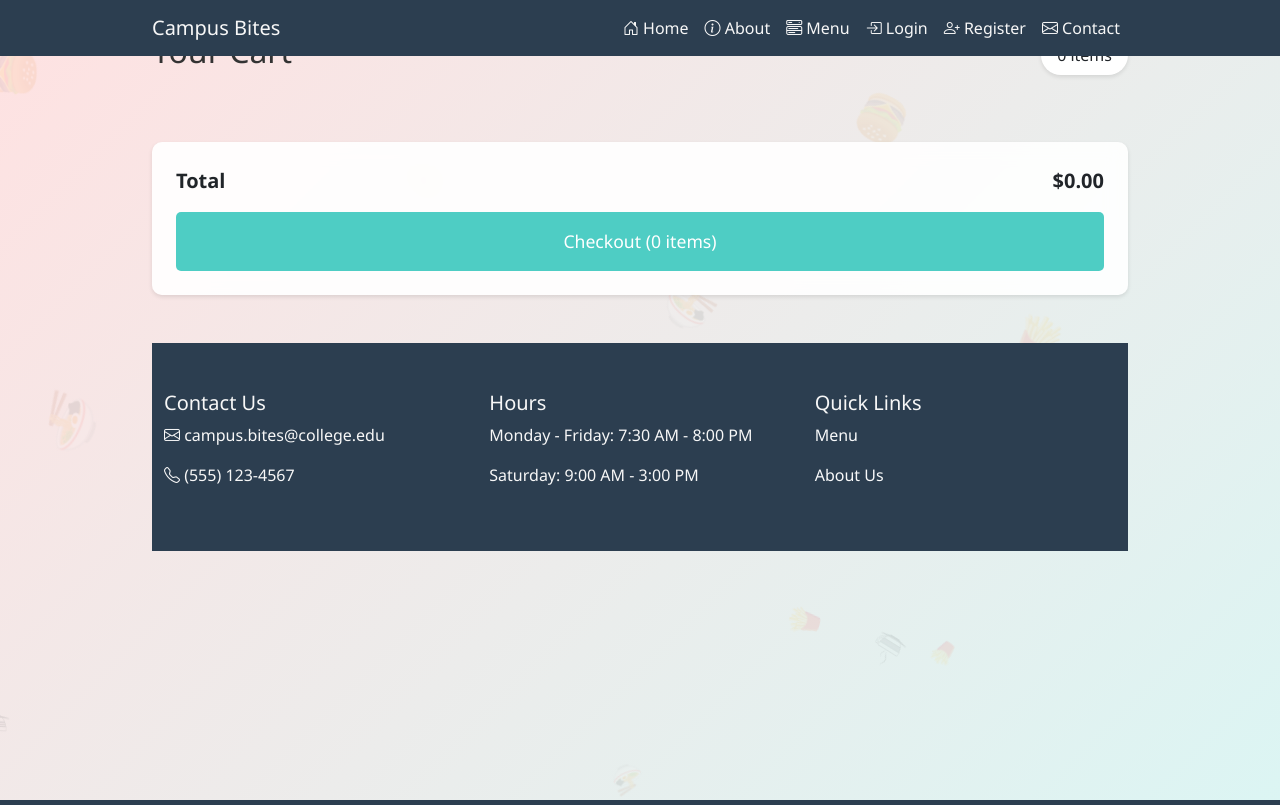
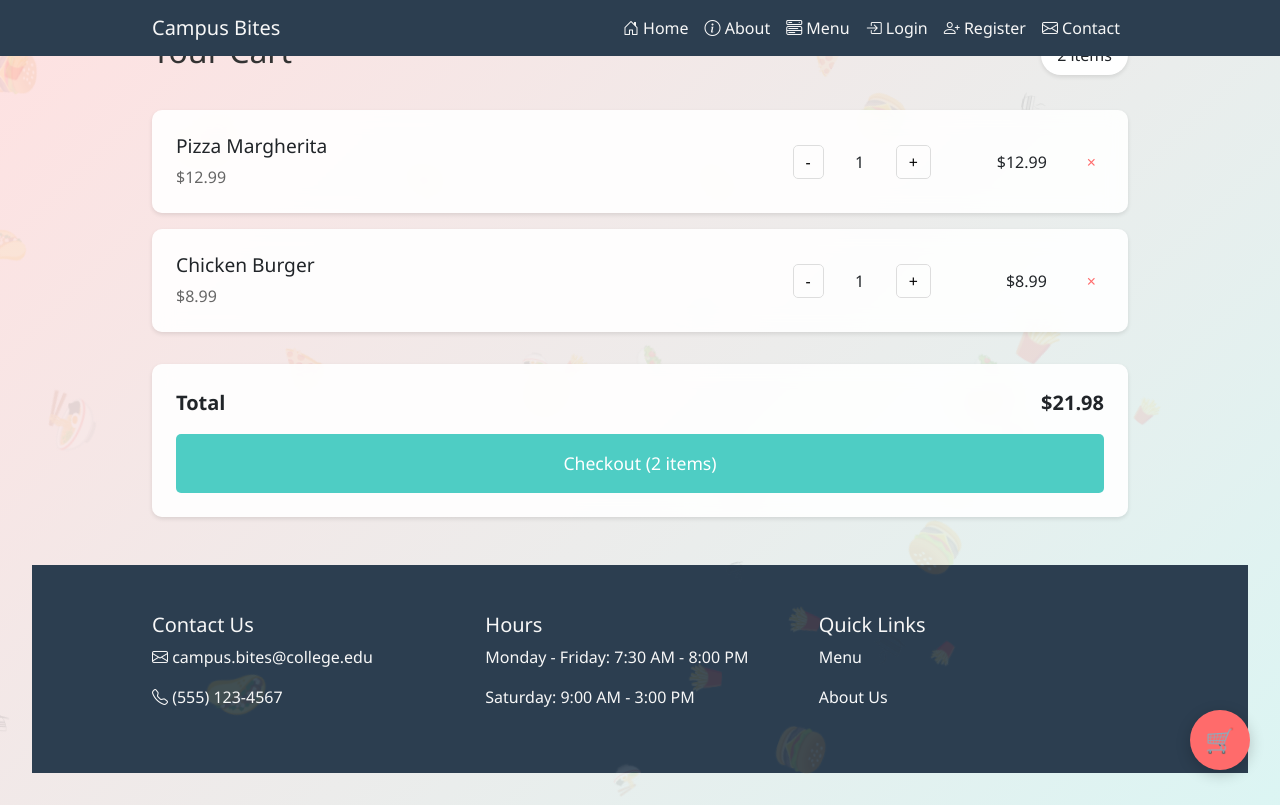
Before and after one commit to sundarg1502/Campus-Bites, a Django app: page /menu/cart in a window 1280 px wide. Run offline with Django 5.2, Linux system fonts and the light colour scheme; some libraries are stand-ins or nearby versions.

Commit message:
Fix : enable the functions of the menu items plus and minus button

```diff
--- a/Home/templates/includes/base.html
+++ b/Home/templates/includes/base.html
@@ -12,7 +12,30 @@
     <link href="https://cdnjs.cloudflare.com/ajax/libs/bootstrap-icons/1.11.1/font/bootstrap-icons.min.css" rel="stylesheet">
     <link rel="stylesheet" href={% static 'css/header.css' %}>
     <link rel="stylesheet" href={% static 'css/footer.css' %}>
+    <style>
+        .floating-cart {
+            position: fixed;
+            bottom: 30px;
+            right: 30px;
+            background: var(--primary);
+            color: white;
+            width: 60px;
+            height: 60px;
+            border-radius: 50%;
+            display: flex;
+            align-items: center;
+            justify-content: center;
+            font-size: 24px;
+            cursor: pointer;
+            box-shadow: 0 4px 15px rgba(0,0,0,0.2);
+            transition: transform 0.3s ease;
+            z-index: 1000;
+        }
 
+        .floating-cart:hover {
+            transform: scale(1.1);
+        }
+    </style>
     {% block css%}
     {% endblock %}
 </head>
@@ -22,6 +45,8 @@
 
 {% block content %}
 {% endblock%}
+
+<div class="floating-cart"><a href="{% url "Menu:cart" %}" style="text-decoration:none">🛒</a></div>
 
 {% include "includes/footer.html" %}
 
--- a/Home/templates/index.html
+++ b/Home/templates/index.html
@@ -39,7 +39,7 @@
                 <a href="{% url "Menu:index" %}">
                 <div class="masonry-item">
                     {% comment %} <span class="category-tag">Breakfast</span> {% endcomment %}
-                    <img src="{{category.img}}" alt="{{category.name}}">
+                    <img src="{{category.img}}" alt="{{category.name}}" >
                     <div class="item-overlay">
                         <h4>{{category.name}}</h4>
                         <p>{{category.description}}</p>
--- a/Menu/models.py
+++ b/Menu/models.py
@@ -54,3 +54,6 @@
 
 class Cart(models.Model):
     name = models.CharField(max_length=25)
+    quantity = models.IntegerField()
+    price = models.IntegerField()
+    status = models.BooleanField(default=True)
--- a/Menu/templates/cart.html
+++ b/Menu/templates/cart.html
@@ -16,26 +16,134 @@
         <div class="header">
             <h1>Your Cart</h1>
             <div class="cart-count">
-                <span id="itemCount">0 items</span>
+                <span id="itemCount">2 items</span>
             </div>
         </div>
 
         <div class="cart-items" id="cartItems">
-            <!-- Cart items will be dynamically inserted here -->
+            <!-- Static Product 1 -->
+            <div class="cart-item" data-id="1">
+                <div class="item-details">
+                    <h3>Pizza Margherita</h3>
+                    <div class="item-price">$12.99</div>
+                </div>
+                <div class="quantity-controls">
+                    <button class="quantity-btn minus" onclick="updateQuantity(1, -1)">-</button>
+                    <span class="quantity">1</span>
+                    <button class="quantity-btn plus" onclick="updateQuantity(1, 1)">+</button>
+                    <div class="subtotal">$12.99</div>
+                    <button class="remove-btn" onclick="removeItem(1)">×</button>
+                </div>
+            </div>
 
+            <!-- Static Product 2 -->
+            <div class="cart-item" data-id="2">
+                <div class="item-details">
+                    <h3>Chicken Burger</h3>
+                    <div class="item-price">$8.99</div>
+                </div>
+                <div class="quantity-controls">
+                    <button class="quantity-btn minus" onclick="updateQuantity(2, -1)">-</button>
+                    <span class="quantity">1</span>
+                    <button class="quantity-btn plus" onclick="updateQuantity(2, 1)">+</button>
+                    <div class="subtotal">$8.99</div>
+                    <button class="remove-btn" onclick="removeItem(2)">×</button>
+                </div>
+            </div>
         </div>
 
         <div class="cart-summary">
             <div class="total">
                 <span>Total</span>
-                <span id="totalAmount">$0.00</span>
+                <span id="totalAmount">$21.98</span>
             </div>
             <button class="checkout-btn" id="checkoutBtn">
-                Checkout (0 items)
+                Checkout (2 items)
             </button>
         </div>
+    </div>
 {% endblock %}
 
 {% block script %}
 <script src={% static "js/cart.js" %}></script>
+<script>
+document.addEventListener('DOMContentLoaded', () => {
+    // Initialize floating food items
+    const foodEmojis = ['🍕', '🍔', '🍟', '🌮', '🥗', '🍜', '☕'];
+    const floatingItems = document.getElementById('floatingItems');
+
+    for (let i = 0; i < 20; i++) {
+        const item = document.createElement('div');
+        item.className = 'floating-item';
+        item.textContent = foodEmojis[Math.floor(Math.random() * foodEmojis.length)];
+        item.style.setProperty('--rotation', `${Math.random() * 360}deg`);
+        item.style.left = `${Math.random() * 100}%`;
+        item.style.top = `${Math.random() * 100}%`;
+        item.style.fontSize = `${Math.random() * 30 + 20}px`;
+        floatingItems.appendChild(item);
+
+        // Random floating animation
+        gsap.to(item, {
+            y: `${Math.random() * 100 - 50}px`,
+            x: `${Math.random() * 100 - 50}px`,
+            rotation: `${Math.random() * 360}deg`,
+            duration: Math.random() * 5 + 5,
+            repeat: -1,
+            yoyo: true,
+            ease: 'none'
+        });
+    }
+
+    // Cart functionality
+    function updateQuantity(id, change) {
+        const cartItem = document.querySelector(`.cart-item[data-id="${id}"]`);
+        const quantityElement = cartItem.querySelector('.quantity');
+        const priceElement = cartItem.querySelector('.item-price');
+        const subtotalElement = cartItem.querySelector('.subtotal');
+
+        let quantity = parseInt(quantityElement.textContent);
+        const price = parseFloat(priceElement.textContent.replace('$', ''));
+
+        quantity = Math.max(1, quantity + change);
+        quantityElement.textContent = quantity;
+        subtotalElement.textContent = `$${(price * quantity).toFixed(2)}`;
+
+        updateTotals();
+    }
+
+    function removeItem(id) {
+        const cartItem = document.querySelector(`.cart-item[data-id="${id}"]`);
+        cartItem.remove();
+        updateTotals();
+    }
+
+    function updateTotals() {
+        const cartItems = document.querySelectorAll('.cart-item');
+        let totalQuantity = 0;
+        let totalAmount = 0;
+
+        cartItems.forEach(item => {
+            const quantity = parseInt(item.querySelector('.quantity').textContent);
+            const subtotal = parseFloat(item.querySelector('.subtotal').textContent.replace('$', ''));
+
+            totalQuantity += quantity;
+            totalAmount += subtotal;
+        });
+
+        document.getElementById('itemCount').textContent = `${totalQuantity} items`;
+        document.getElementById('totalAmount').textContent = `$${totalAmount.toFixed(2)}`;
+        document.getElementById('checkoutBtn').textContent = `Checkout (${totalQuantity} items)`;
+    }
+
+    // Checkout button click handler
+    document.getElementById('checkoutBtn').addEventListener('click', () => {
+        const cartItems = document.querySelectorAll('.cart-item');
+        if (cartItems.length === 0) {
+            alert('Your cart is empty!');
+        } else {
+            alert('Proceeding to checkout...');
+        }
+    });
+});
+</script>
 {% endblock %}
--- a/static/js/cart.js
+++ /dev/null
@@ -1,84 +0,0 @@
-
-
-
- let cartItems = [
-    { id: 1, name: 'Margherita Pizza', price: 12.99, quantity: 1 },
-    { id: 2, name: 'Burger Combo', price: 15.99, quantity: 2 },
-    { id: 3, name: 'Caesar Salad', price: 8.99, quantity: 1 }
-];
-
-// Initialize floating food items
-const foodEmojis = ['🍕', '🍔', '🍟', '🌮', '🥗', '🍜', '☕'];
-const floatingItems = document.getElementById('floatingItems');
-
-for (let i = 0; i < 20; i++) {
-    const item = document.createElement('div');
-    item.className = 'floating-item';
-    item.textContent = foodEmojis[Math.floor(Math.random() * foodEmojis.length)];
-    item.style.setProperty('--rotation', `${Math.random() * 360}deg`);
-    item.style.left = `${Math.random() * 100}%`;
-    item.style.top = `${Math.random() * 100}%`;
-    item.style.fontSize = `${Math.random() * 30 + 20}px`;
-    floatingItems.appendChild(item);
-
-    // Random floating animation
-    gsap.to(item, {
-        y: `${Math.random() * 100 - 50}px`,
-        x: `${Math.random() * 100 - 50}px`,
-        rotation: `${Math.random() * 360}deg`,
-        duration: Math.random() * 5 + 5,
-        repeat: -1,
-        yoyo: true,
-        ease: 'none'
-    });
-}
-
-// Cart functionality
-function updateCart() {
-    const cartContainer = document.getElementById('cartItems');
-    const totalItems = cartItems.reduce((sum, item) => sum + item.quantity, 0);
-    const totalAmount = cartItems.reduce((sum, item) => sum + item.price * item.quantity, 0);
-
-    // Update cart count
-    document.getElementById('itemCount').textContent = `${totalItems} items`;
-    document.getElementById('totalAmount').textContent = `$${totalAmount.toFixed(2)}`;
-    document.getElementById('checkoutBtn').textContent = `Checkout (${totalItems} items)`;
-
-    // Render cart items
-    cartContainer.innerHTML = cartItems.map(item => `
-        <div class="cart-item" data-id="${item.id}">
-            <div class="item-details">
-                <h3>${item.name}</h3>
-                <div class="item-price">$${item.price.toFixed(2)}</div>
-            </div>
-            <div class="quantity-controls">
-                <button class="quantity-btn" onclick="updateQuantity(${item.id}, -1)">-</button>
-                <span class="quantity">${item.quantity}</span>
-                <button class="quantity-btn" onclick="updateQuantity(${item.id}, 1)">+</button>
-                <div class="subtotal">$${(item.price * item.quantity).toFixed(2)}</div>
-                <button class="remove-btn" onclick="removeItem(${item.id})">×</button>
-            </div>
-        </div>
-    `).join('');
-}
-
-function updateQuantity(id, change) {
-    const item = cartItems.find(item => item.id === id);
-    if (item) {
-        item.quantity = Math.max(1, item.quantity + change);
-        updateCart();
-    }
-}
-
-function removeItem(id) {
-    cartItems = cartItems.filter(item => item.id !== id);
-    updateCart();
-}
-
-// Initialize cart
-updateCart();
-
-// Checkout button click handler
-document.getElementById('checkoutBtn').addEventListener('click', () => {
-    alert('Proceeding to checkout...');
-});
```
Also changed, not shown: Menu/templates/menu.html (+12 -12 lines), static/js/menu.js (+9 -10 lines).
